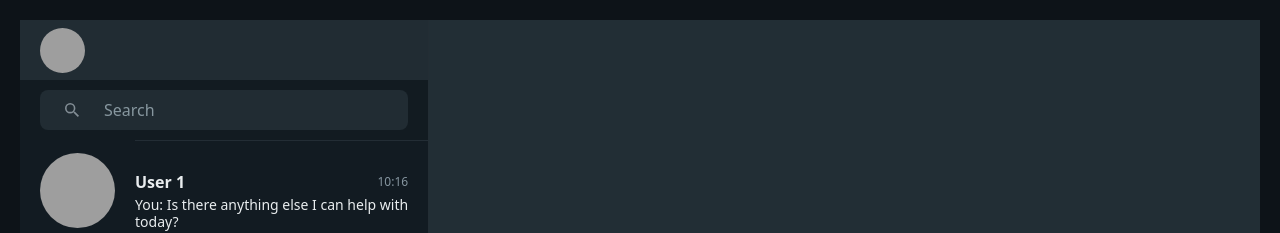
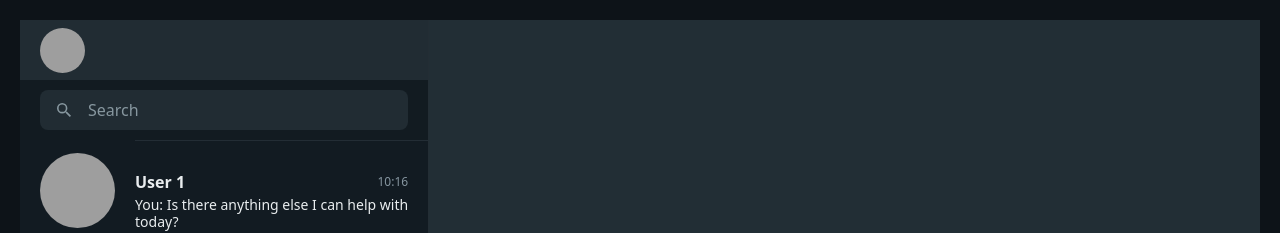
Before and after one commit to phish432/WhatsApp-Clone, a React (Vite) app: page / in a window 1280 px wide. Shown: the top 233 px of the page. Built offline with nearby package versions, Linux system fonts and the light colour scheme; grey boxes are pictures that could not be loaded.

Commit message:
Updated Search Bar - Click on icon focuses - CSS Changes

```diff
--- a/src/components/SearchBar/SearchBar.css
+++ b/src/components/SearchBar/SearchBar.css
@@ -4,26 +4,40 @@
 
   width: 100%;
 
-  padding: 0px 20px;
+  padding: 8px 20px;
 }
 
-.searchBar > .searchBox {
+.searchBar > .searchWrapper {
   display: flex;
   align-items: center;
 
-  height: 40px;
   width: 100%;
+  max-height: 40px;
 
-  margin: 8px 0px;
   border-radius: 8px;
+  padding: 8px 0;
 
   background-color: #212c33;
 
-  & .searchButton {
-    padding: 0px 20px;
+  & > .actionButton {
+    height: 100%;
+
+    padding: 0 12px;
+
+    color: #87979f;
   }
 
-  & .searchInput {
-    padding-right: 20px;
+  & > .searchInput {
+    display: flex;
+    align-items: center;
+    flex-grow: 1;
+
+    height: 100%;
+
+    padding-right: 12px;
+
+    &::placeholder {
+      color: #87979f;
+    }
   }
 }
--- a/src/components/SearchBar/SearchBar.tsx
+++ b/src/components/SearchBar/SearchBar.tsx
@@ -1,5 +1,5 @@
-import SearchButton from "../SearchButton/SearchButton";
-import SearchInput from "../SearchInput/SearchInput";
+import { useRef } from "react";
+import ActionButton from "../ActionButton/ActionButton";
 import "./SearchBar.css";
 
 type Props = {
@@ -10,11 +10,39 @@ type Props = {
 const SearchBar = (props: Props) => {
   const { searchTerm, setSearchTerm } = props;
 
+  const searchInputRef = useRef<HTMLInputElement>(null);
+
+  const focusSearchInput = () => {
+    if (searchInputRef.current) {
+      searchInputRef.current.focus();
+    }
+  };
+
   return (
     <div className="searchBar">
-      <div className="searchBox">
-        <SearchButton />
-        <SearchInput searchTerm={searchTerm} setSearchTerm={setSearchTerm} />
+      <div className="searchWrapper">
+        <ActionButton onClick={focusSearchInput}>
+          <svg
+            xmlns="http://www.w3.org/2000/svg"
+            viewBox="0 0 24 24"
+            width="24"
+            height="24"
+          >
+            <path
+              fill="currentColor"
+              d="M15.009 13.805h-.636l-.22-.219a5.184 5.184 0 0 0 1.256-3.386 5.207 5.207 0 1 0-5.207 5.208 5.183 5.183 0 0 0 3.385-1.255l.221.22v.635l4.004 3.999 1.194-1.195-3.997-4.007zm-4.808 0a3.605 3.605 0 1 1 0-7.21 3.605 3.605 0 0 1 0 7.21z"
+            ></path>
+          </svg>
+        </ActionButton>
+        <input
+          ref={searchInputRef}
+          name="searchInput"
+          className="searchInput"
+          type="text"
+          placeholder="Search"
+          value={searchTerm}
+          onChange={(event) => setSearchTerm(event.target.value)}
+        />
       </div>
     </div>
   );
--- a/src/components/SearchButton/SearchButton.css
+++ /dev/null
@@ -1,7 +0,0 @@
-.searchButton {
-  display: flex;
-  align-items: center;
-
-  height: 100%;
-  color: #828d95;
-}
--- a/src/components/SearchButton/SearchButton.tsx
+++ /dev/null
@@ -1,21 +0,0 @@
-import "./SearchButton.css";
-
-const SearchButton = () => {
-  return (
-    <button className="searchButton">
-      <svg
-        xmlns="http://www.w3.org/2000/svg"
-        viewBox="0 0 24 24"
-        width="24"
-        height="24"
-      >
-        <path
-          fill="currentColor"
-          d="M15.009 13.805h-.636l-.22-.219a5.184 5.184 0 0 0 1.256-3.386 5.207 5.207 0 1 0-5.207 5.208 5.183 5.183 0 0 0 3.385-1.255l.221.22v.635l4.004 3.999 1.194-1.195-3.997-4.007zm-4.808 0a3.605 3.605 0 1 1 0-7.21 3.605 3.605 0 0 1 0 7.21z"
-        ></path>
-      </svg>
-    </button>
-  );
-};
-
-export default SearchButton;
--- a/src/components/SearchInput/SearchInput.css
+++ /dev/null
@@ -1,11 +0,0 @@
-.searchInput {
-  display: flex;
-  align-items: center;
-  flex-grow: 1;
-
-  height: 100%;
-
-  &::placeholder {
-    color: #87979f;
-  }
-}
--- a/src/components/SearchInput/SearchInput.tsx
+++ /dev/null
@@ -1,23 +0,0 @@
-import "./SearchInput.css";
-
-type Props = {
-  searchTerm: string;
-  setSearchTerm: (searchTerm: string) => void;
-};
-
-const SearchInput = (props: Props) => {
-  const { searchTerm, setSearchTerm } = props;
-
-  return (
-    <input
-      name="searchInput"
-      className="searchInput"
-      type="text"
-      placeholder="Search"
-      value={searchTerm}
-      onChange={(event) => setSearchTerm(event.target.value)}
-    />
-  );
-};
-
-export default SearchInput;
```
